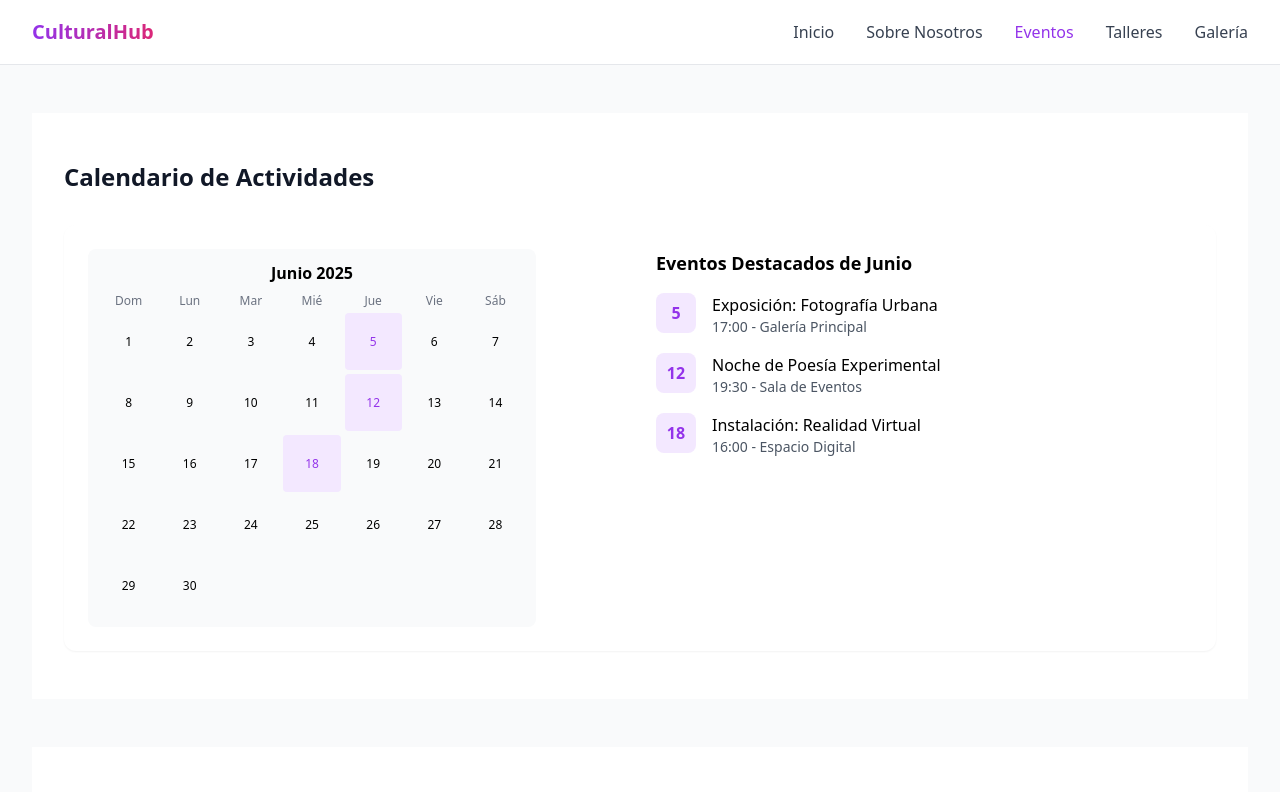
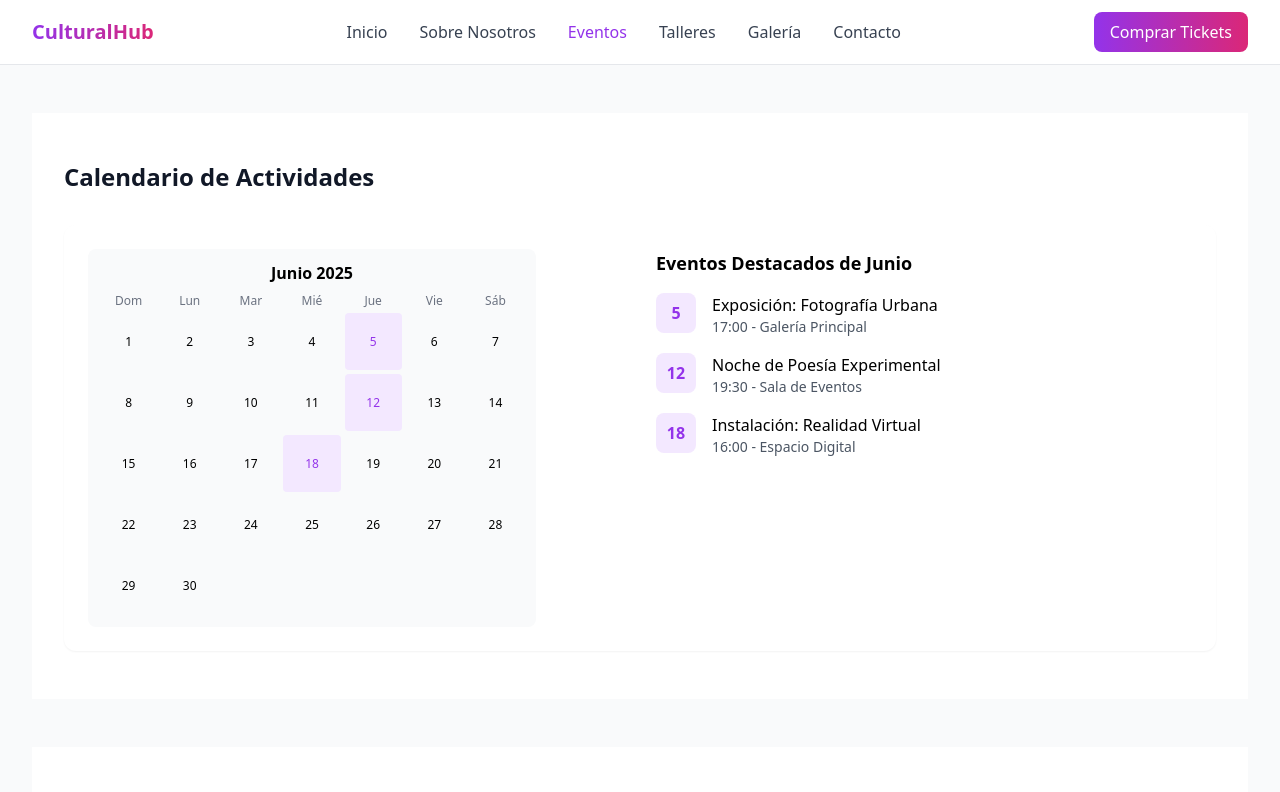
Before and after one commit to bialotomas/grupo12-proyectofinal, a plain HTML site: page eventos.html in a window 1280 px wide. Shown: the top 792 px of the page. Drawn offline with nearby package versions, Linux system fonts and the light colour scheme.

Commit message:
Update eventos.html

```diff
--- a/eventos.html
+++ b/eventos.html
@@ -46,7 +46,9 @@
                     <a href="eventos.html" class="text-purple-600">Eventos</a>
                     <a href="talleres.html" class="text-gray-700 hover:text-purple-600 transition-colors">Talleres</a>
                     <a href="galeria.html" class="text-gray-700 hover:text-purple-600 transition-colors">Galería</a>
+                    <a href="contacto.html" class="text-gray-700 hover:text-purple-600 transition-colors">Contacto</a>
                 </div>
+                <a href="eventos.html" class="bg-gradient-to-r from-purple-600 to-pink-600 hover:from-purple-700 hover:to-pink-700 text-white px-4 py-2 rounded-lg transition-all">Comprar Tickets</a>
                 <!-- Mobile menu button -->
                 <button class="md:hidden mobile-menu-button">
                     <i class="fas fa-bars text-gray-700"></i>
@@ -61,6 +63,7 @@
                 <a href="eventos.html" class="block py-2 text-purple-600">Eventos</a>
                 <a href="talleres.html" class="block py-2 text-gray-700">Talleres</a>
                 <a href="galeria.html" class="block py-2 text-gray-700">Galería</a>
+                <a href="contacto.html" class="block py-2 text-gray-700">Contacto</a>
             </div>
         </div>
     </nav>
@@ -469,7 +472,6 @@
                         <li><a href="eventos.html" class="hover:text-white transition-colors">Eventos</a></li>
                         <li><a href="talleres.html" class="hover:text-white transition-colors">Talleres</a></li>
                         <li><a href="galeria.html" class="hover:text-white transition-colors">Galería</a></li>
-                        <li><a href="tickets.html" class="hover:text-white transition-colors">Tickets</a></li>
                     </ul>
                 </div>
                 <div>
```
